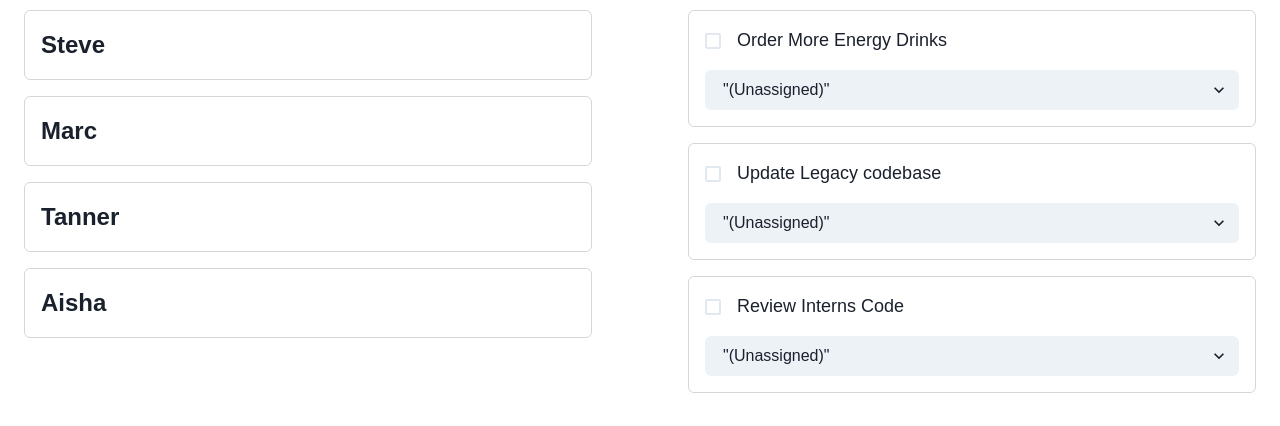
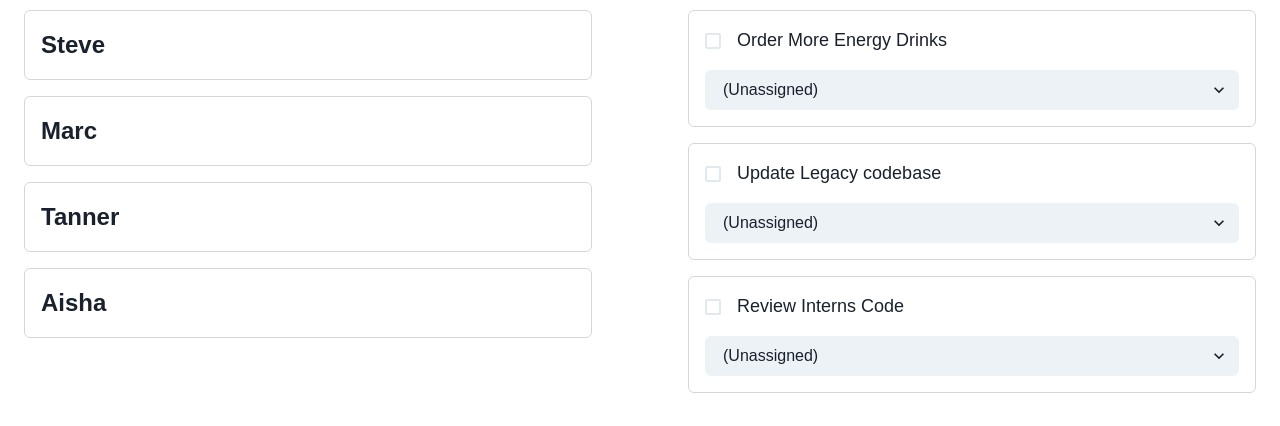
Before and after one commit to Baraka-Mulumia/Redux-Fundamentals-Feat-React, a React (Create React App) app: page /chores in a window 1280 px wide. Shown: the part 262-688 px from the top of the page. Built offline with nearby package versions, Linux system fonts and the light colour scheme.

Commit message:
Update TaskList.jsx
Add keys for select options

```diff
--- a/src/App/features/chores/components/TaskList.jsx
+++ b/src/App/features/chores/components/TaskList.jsx
@@ -36,9 +36,11 @@ export const TaskView = ({ title, uuid, completed, assignedTo }) => {
                 mt={4}
                 onChange={(event) => assignToUser(uuid, event.target.value)}
             >
-                <option value="">"(Unassigned)"</option>
+                <option value="">(Unassigned)</option>
                 {humans.map((human) => (
-                    <option value={human.uuid}>{human.name}</option>
+                    <option value={human.uuid} key={human.uuid}>
+                        {human.name}
+                    </option>
                 ))}
             </Select>
         </Box>
```
